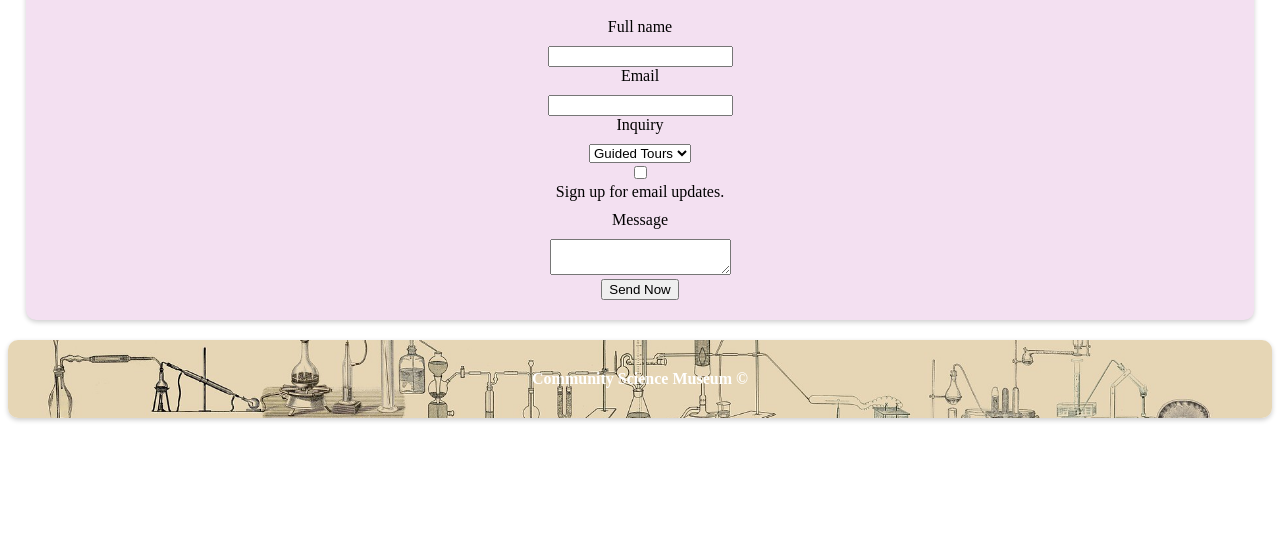
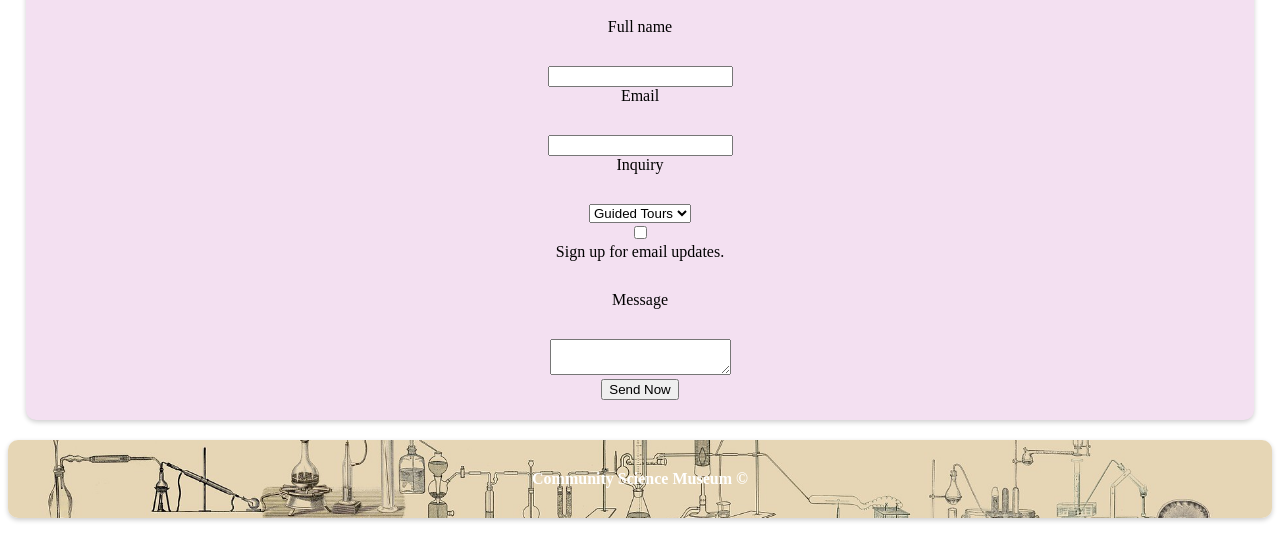
Before and after one commit to Don-Juan182/CSM-Semester-Project, a plain HTML site: page Contact us.html in a window 1280 px wide. Shown: the part 251-800 px from the top of the page. Drawn offline with Linux system fonts and the light colour scheme.

Commit message:
Update styles.css

```diff
--- a/css/styles.css
+++ b/css/styles.css
@@ -511,8 +511,9 @@ h3 {
 
 .contact_page label {
     display: block;
-    margin-bottom: 10px;
+    margin-bottom: 30px;
 }
+
 
 /*Footer*/
 
```
